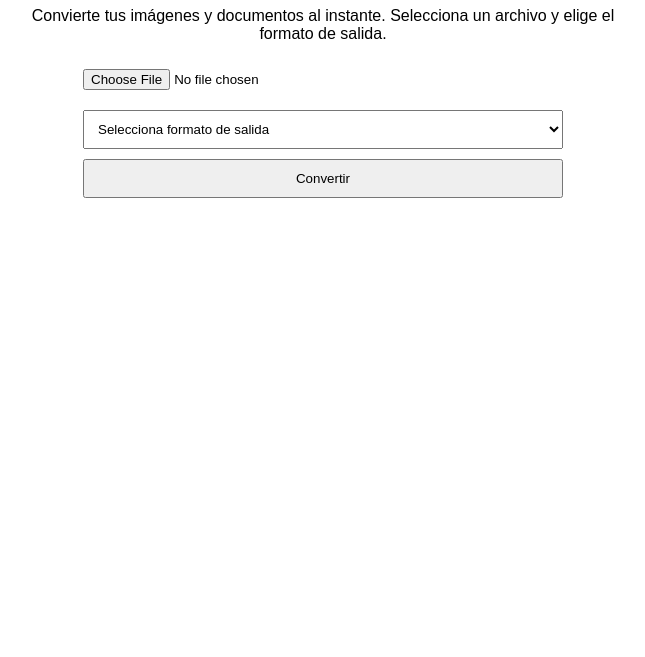
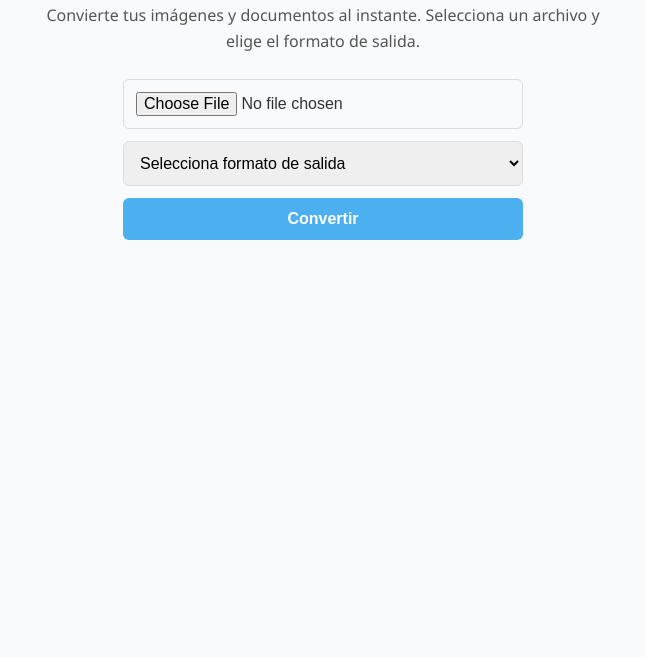
Before and after one commit to coffeetron832/cautious-couscous, a website: page public/index.html in a window 1280 px wide. Shown: the part 143-800 px from the top of the page, without its empty margins (317-962 px from the left). Drawn offline with Linux system fonts and the light colour scheme.

Commit message:
Update styles.css

```diff
--- a/public/styles.css
+++ b/public/styles.css
@@ -1,21 +1,89 @@
+/* Reset básico */
+* {
+  margin: 0;
+  padding: 0;
+  box-sizing: border-box;
+}
+
+/* Fondo claro con contraste suave */
 body {
-  font-family: Arial, sans-serif;
+  font-family: "Segoe UI", Roboto, Arial, sans-serif;
+  background: #f9fafb;
+  color: #333;
   max-width: 600px;
-  margin: 50px auto;
+  margin: 60px auto;
   padding: 20px;
   text-align: center;
+  line-height: 1.6;
 }
 
-input, select, button {
-  display: block;
-  margin: 10px auto;
-  padding: 10px;
-  width: 80%;
+/* Título */
+h1 {
+  font-size: 2rem;
+  margin-bottom: 15px;
+  color: #2c3e50;
 }
 
+p {
+  font-size: 1rem;
+  color: #555;
+  margin-bottom: 25px;
+}
+
+/* Inputs y select */
+input[type="file"],
+select,
+button {
+  display: block;
+  margin: 12px auto;
+  padding: 12px;
+  width: 90%;
+  max-width: 400px;
+  border: 1px solid #ddd;
+  border-radius: 6px;
+  font-size: 1rem;
+  transition: border 0.3s, box-shadow 0.3s;
+}
+
+input[type="file"]:focus,
+select:focus,
+button:focus {
+  outline: none;
+  border-color: #4cafef;
+  box-shadow: 0 0 5px rgba(76, 175, 239, 0.4);
+}
+
+/* Botón */
+button {
+  background: #4cafef;
+  color: #fff;
+  font-weight: bold;
+  border: none;
+  cursor: pointer;
+  transition: background 0.3s, transform 0.1s;
+}
+
+button:hover {
+  background: #3a9bdc;
+}
+
+button:active {
+  transform: scale(0.98);
+}
+
+/* Resultado de descarga */
 #result a {
-  display: block;
-  margin-top: 20px;
-  color: green;
+  display: inline-block;
+  margin-top: 25px;
+  padding: 10px 16px;
+  background: #27ae60;
+  color: #fff;
   font-weight: bold;
+  text-decoration: none;
+  border-radius: 5px;
+  transition: background 0.3s;
 }
+
+#result a:hover {
+  background: #219150;
+}
```
